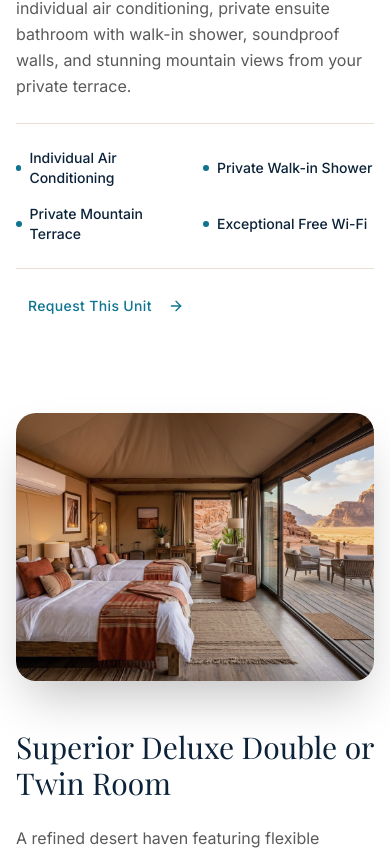
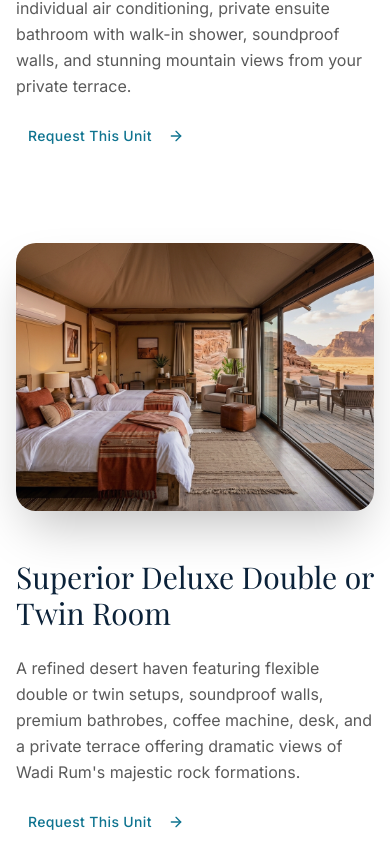
Before and after one commit to Tawanode/Rasdooview-maldives, a Next.js app: page / in a window 390 px wide. Shown: the part 3437-4287 px from the top of the page. Built offline with nearby package versions, Linux system fonts and the light colour scheme; a web font is replaced by a local one.

Commit message:
fix(mobile): hide 4th amenity point in each category on mobile layout only

```diff
--- a/src/components/AccommodationShowcase.tsx
+++ b/src/components/AccommodationShowcase.tsx
@@ -11,28 +11,28 @@ export default function AccommodationShowcase() {
       description: "Enjoy an exclusive and relaxing stay in our thoughtfully designed desert accommodations. Every unit provides a quiet, private space with individual air conditioning, private ensuite bathroom with walk-in shower, soundproof walls, and stunning mountain views from your private terrace.",
       image: "/images/wadirum_room_interior.jpg",
       fallbackImage: "/images/wadirum_camp_exterior.jpg",
-      amenities: ["Individual Air Conditioning", "Private Walk-in Shower", "Private Mountain Terrace", "Exceptional Free Wi-Fi"],
+
     },
     {
       title: "Superior Deluxe Double or Twin Room",
       description: "A refined desert haven featuring flexible double or twin setups, soundproof walls, premium bathrobes, coffee machine, desk, and a private terrace offering dramatic views of Wadi Rum's majestic rock formations.",
       image: "/images/wadirum_room_deluxe.jpg",
       fallbackImage: "/images/wadirum_mountains.jpg",
-      amenities: ["Individual Air Conditioning", "Soundproof Walls", "Coffee Machine & Desk", "Ensuite Bath & Bathrobes"],
+
     },
     {
       title: "Triple Room with Mountain View",
       description: "Comfortably configured for three guests or families traveling together. Enjoy private ensuite amenities, individual air conditioning for complete climate comfort, soundproof tranquility, and expansive desert mountain vistas.",
       image: "/images/wadirum_sand_dunes.jpg",
       fallbackImage: "/images/wadirum_sunset.jpg",
-      amenities: ["Individual Air Conditioning", "Private Ensuite Bathroom", "Panoramic Mountain Views", "Exceptional Free Wi-Fi"],
+
     },
     {
       title: "Luxury Triple Room",
       description: "An exceptional desert glamping experience featuring select units with an authentic fireplace, individual air conditioning, soundproof walls, private ensuite bathroom, and a spacious terrace looking out onto the red desert sands.",
       image: "/images/wadirum_campfire.jpg",
       fallbackImage: "/images/wadirum_stargazing.jpg",
-      amenities: ["Fireplace in Select Units", "Individual Air Conditioning", "Walk-in Shower & Toiletries", "Private Terrace with Views"],
+
     }
   ];
 
@@ -82,14 +82,7 @@ export default function AccommodationShowcase() {
                   {room.description}
                 </p>
 
-                <div className="grid grid-cols-2 gap-4 py-6 border-y border-border">
-                  {room.amenities.map((amenity, i) => (
-                    <div key={i} className="flex items-center gap-2 text-sm text-deep-navy font-medium">
-                      <div className="w-1.5 h-1.5 rounded-full bg-primary" />
-                      {amenity}
-                    </div>
-                  ))}
-                </div>
+
 
                 <Button
                   variant="link"
--- a/src/components/RoomAmenities.tsx
+++ b/src/components/RoomAmenities.tsx
@@ -55,7 +55,10 @@ export default function RoomAmenities() {
               <h3 className="font-heading text-xl text-primary border-b border-border pb-2">{category.title}</h3>
               <ul className="space-y-4">
                 {category.items.map((item, i) => (
-                  <li key={i} className="flex items-center gap-4 text-deep-navy">
+                  <li
+                    key={i}
+                    className={`items-center gap-4 text-deep-navy ${i === 3 ? "hidden md:flex" : "flex"}`}
+                  >
                     <div className="bg-white p-2 rounded-lg shadow-sm text-primary">
                       {item.icon}
                     </div>
```
